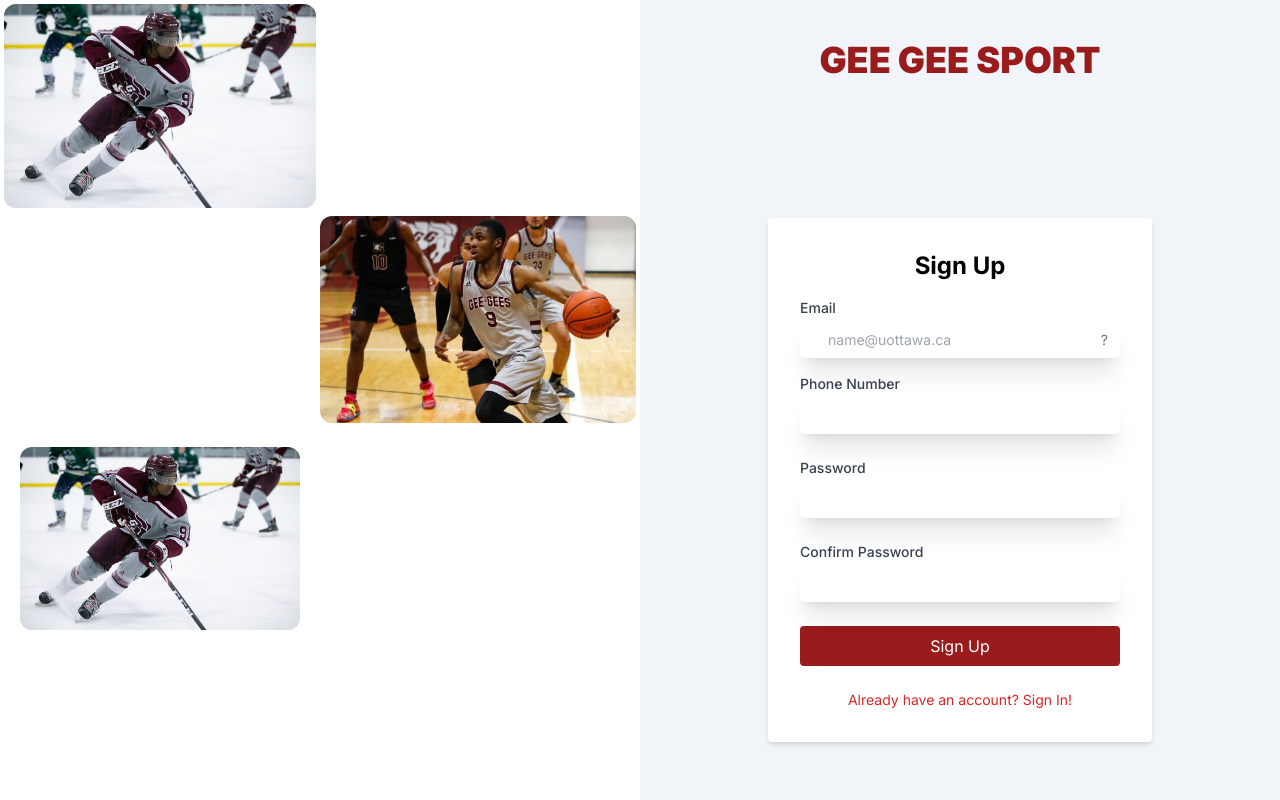
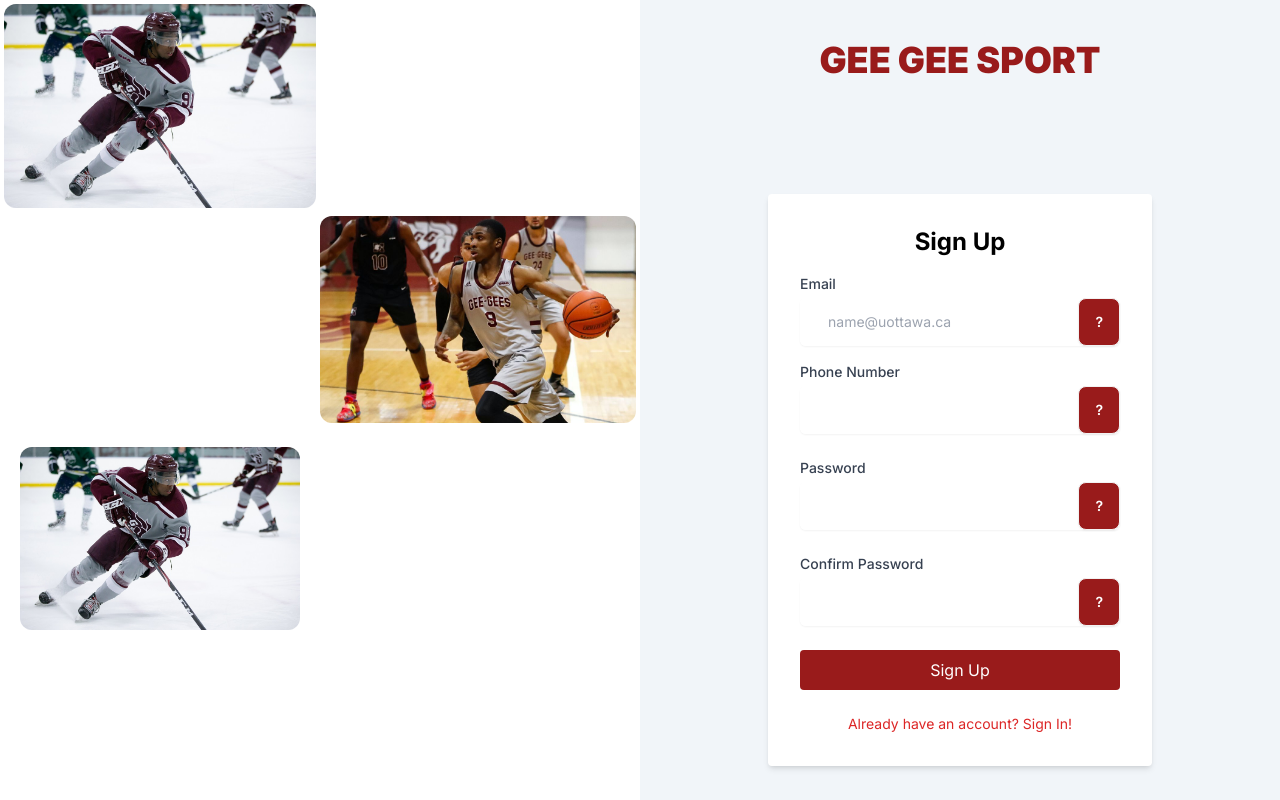
Before and after one commit to SEG3125-A/group-41, a Next.js app in the folder lab8/geegeesport/: page /signup in a window 1280 px wide. Built offline with nearby package versions, Linux system fonts and the light colour scheme.

Commit message:
Added tooltips to sign up page and reword tooltip on login page

```diff
--- a/lab8/geegeesport/src/app/login/page.js
+++ b/lab8/geegeesport/src/app/login/page.js
@@ -130,7 +130,7 @@
                       />
                       <div
                         className="tooltip flex items-center justify-center ml-2 "
-                        data-tip="Please enter a password of length 8 character or greater"
+                        data-tip="Contact admin@uottawa.ca if you have forgotten your password"
                       >
                         <button className="btn bg-red-800    text-white ">
                           ?
--- a/lab8/geegeesport/src/app/signup/page.js
+++ b/lab8/geegeesport/src/app/signup/page.js
@@ -91,7 +91,7 @@
                     >
                       Email
                     </label>
-                    <div className="mt-1 relative rounded-md shadow-xl outline-10">
+                    <div className="mt-1  flex justify-between relative rounded-md shadow-sm">
                       <input
                         type="email"
                         id="email"
@@ -101,13 +101,14 @@
                         onChange={(e) => setEmail(e.target.value)}
                         required
                       />
-                      <div className="absolute inset-y-0 right-0 flex items-center pr-3 pointer-events-none">
-                        <span
-                          className="text-gray-500 sm:text-sm"
-                          title="Need help?"
-                        >
+                      <div className="absolute inset-y-0 right-0 flex items-center pr-3 pointer-events-none"></div>
+                      <div
+                        className="tooltip flex items-center justify-center ml-2 "
+                        data-tip="please enter your univeristy email"
+                      >
+                        <button className="btn bg-red-800    text-white ">
                           ?
-                        </span>
+                        </button>
                       </div>
                     </div>
                   </div>
@@ -118,7 +119,7 @@
                     >
                       Phone Number
                     </label>
-                    <div className="mt-1 relative rounded-md shadow-xl outline-10">
+                    <div className="mt-1 relative flex justify-between rounded-md shadow-sm">
                       <input
                         type="phoneNumber"
                         id="phoneNumber"
@@ -127,7 +128,16 @@
                         onChange={(e) => setPhoneNumber(e.target.value)}
                         required
                       />
-                    </div>
+
+                      <div
+                        className="tooltip flex items-center justify-center ml-2 "
+                        data-tip="please enter your phone number in format ***-***-****"
+                      >
+                        <button className="btn bg-red-800    text-white ">
+                          ?
+                        </button>
+                      </div>
+                      </div>
                   </div>
                   <div className="mb-6">
                     <label
@@ -136,7 +146,7 @@
                     >
                       Password
                     </label>
-                    <div className="mt-1 relative rounded-md shadow-xl outline-10">
+                    <div className="mt-1  flex justify-between relative rounded-md shadow-sm">
                       <input
                         type="password"
                         id="password"
@@ -145,6 +155,14 @@
                         onChange={(e) => setPassword(e.target.value)}
                         required
                       />
+                      <div
+                        className="tooltip flex items-center justify-center ml-2 "
+                        data-tip="Please enter a password of length 8 character or greater"
+                      >
+                        <button className="btn bg-red-800    text-white ">
+                          ?
+                        </button>
+                      </div>
                     </div>
                   </div>
 
@@ -155,7 +173,7 @@
                     >
                       Confirm Password
                     </label>
-                    <div className="mt-1 relative rounded-md shadow-xl outline-10">
+                    <div className="mt-1  flex justify-between relative rounded-md shadow-sm">
                       <input
                         type="confirmPassword"
                         id="confirmPassword"
@@ -164,6 +182,14 @@
                         onChange={(e) => setPwdConfirm(e.target.value)}
                         required
                       />
+                       <div
+                        className="tooltip flex items-center justify-center ml-2 "
+                        data-tip="Please re-enter your password exactly as written before"
+                      >
+                        <button className="btn bg-red-800    text-white ">
+                          ?
+                        </button>
+                      </div>
                     </div>
                   </div>
                   <div className="flex items-center justify-between mb-6">
```
